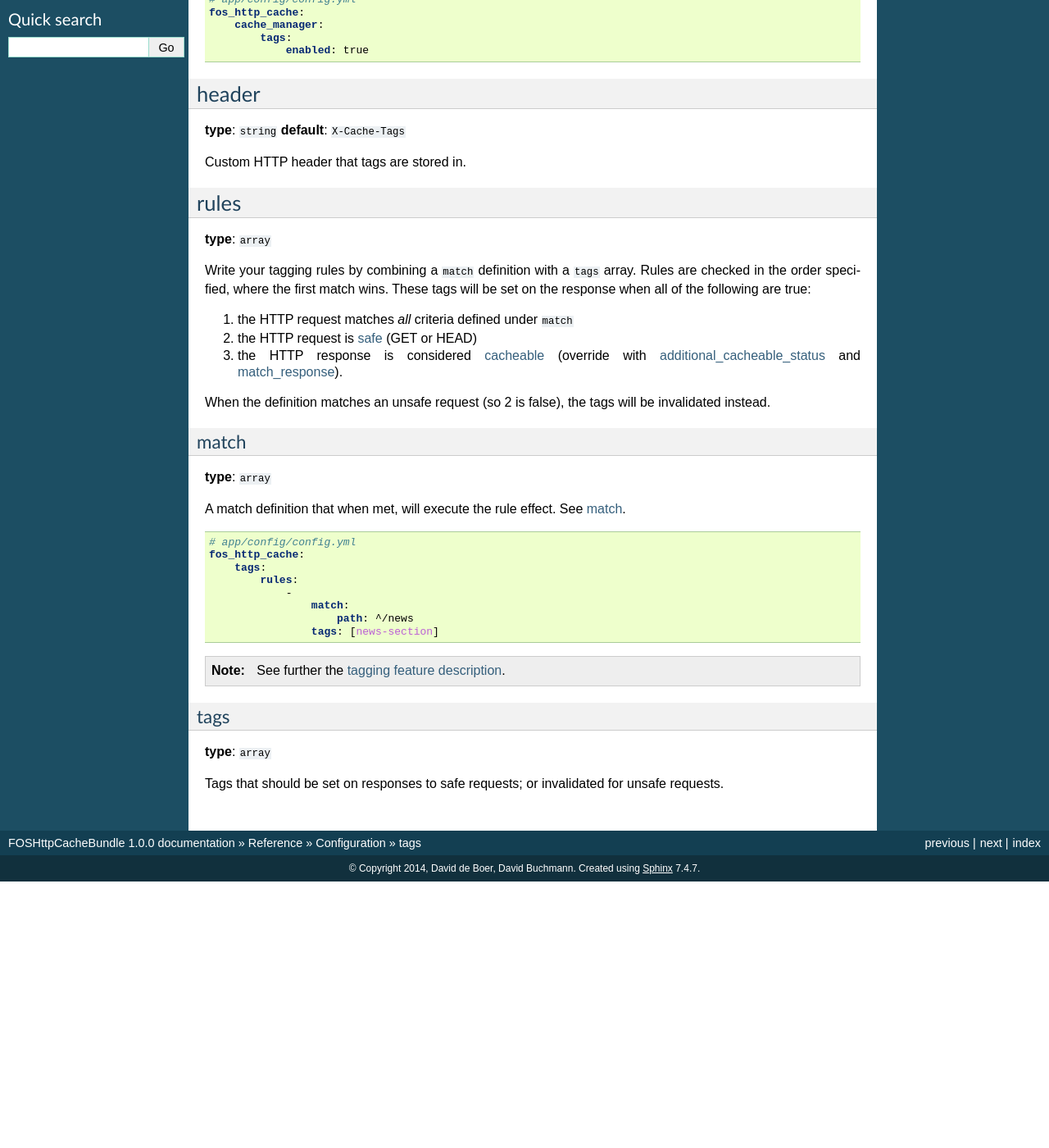
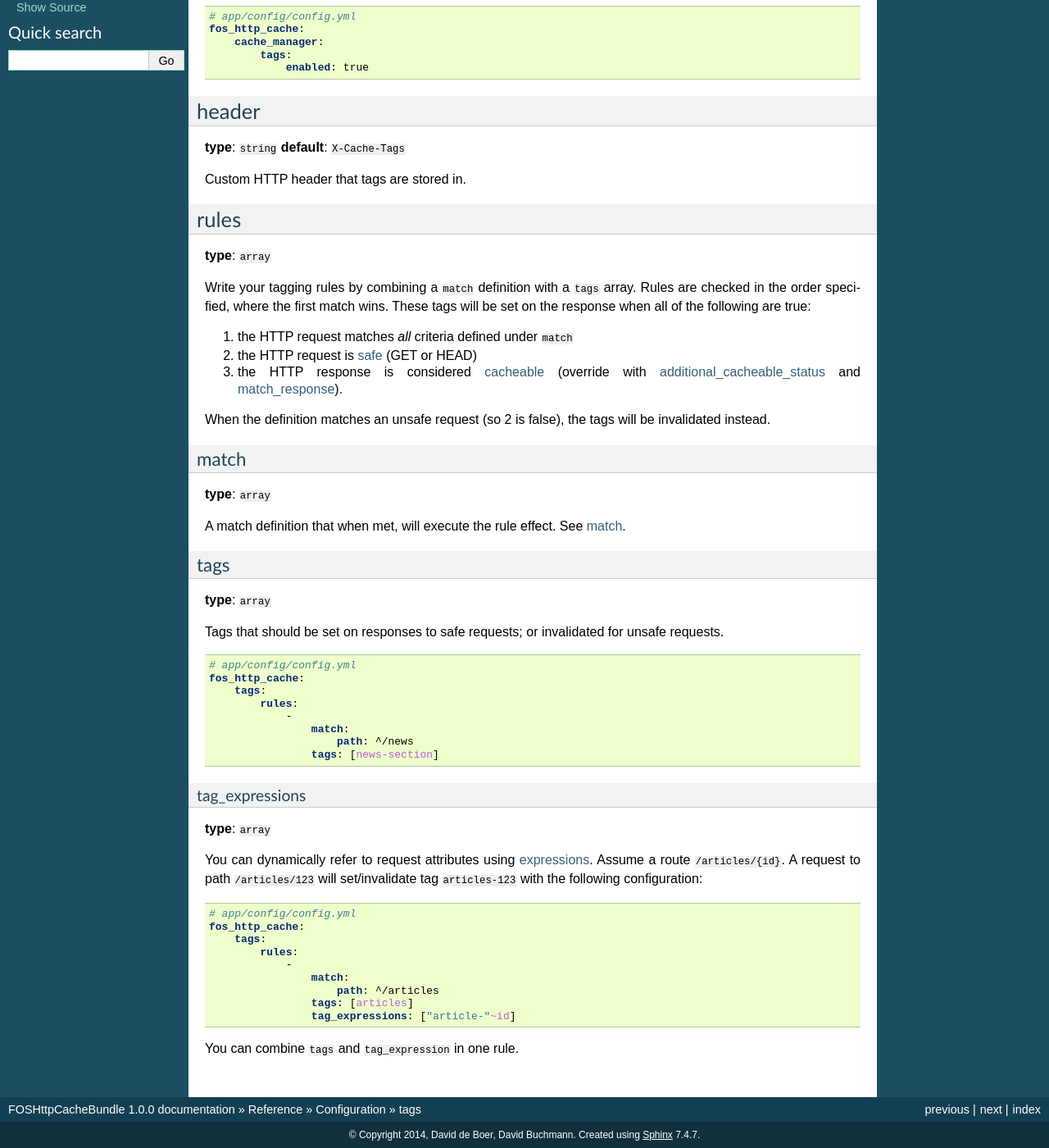
Before and after one commit to FriendsOfSymfony/FOSHttpCacheBundle, a Sphinx documentation site: the page built from Resources/doc/reference/configuration/tags.rst, in a window 1280 px wide and 1400 px high, scrolled down 335 px. Shown: the whole window at 82% size. Built offline with Sphinx 7.4.7, drawn with Linux system fonts in a browser that asks for light colours; before the commit the page ends 1410 px from its top, so only the background shows below that; some of the changed text lies outside the part shown.

Commit message:
Fix #105
* configured tags can access request.attributes with simple expression vars (id)
* response is no longer available as a value for expressions; but there’s no use case
  for that anyway
* update docs

```diff
--- a/Resources/doc/reference/annotations.rst
+++ b/Resources/doc/reference/annotations.rst
@@ -114,7 +114,7 @@
      */
     public function showAction($id)
     {
-        // Assume $id equals 123
+        // Assume request parameter $id equals 123
     }
 
 Or, using a `param converter`_::
--- a/Resources/doc/reference/configuration/tags.rst
+++ b/Resources/doc/reference/configuration/tags.rst
@@ -40,6 +41,14 @@
 
 .. include:: /includes/match.rst
 
+tags
+^^^^
+
+**type**: ``array``
+
+Tags that should be set on responses to safe requests; or invalidated for
+unsafe requests.
+
 .. code-block:: yaml
 
     # app/config/config.yml
@@ -51,14 +60,27 @@
                         path: ^/news
                     tags: [news-section]
 
-.. note::
 
-    See further the :doc:`tagging feature description </features/tagging>`.
-
-tags
-^^^^
+tag_expressions
+~~~~~~~~~~~~~~~
 
 **type**: ``array``
 
-Tags that should be set on responses to safe requests; or invalidated for
-unsafe requests.
+You can dynamically refer to request attributes using
+:ref:`expressions <expression language requirement>`. Assume a route
+``/articles/{id}``. A request to path ``/articles/123`` will set/invalidate
+tag ``articles-123`` with the following configuration:
+
+.. code-block:: yaml
+
+    # app/config/config.yml
+    fos_http_cache:
+        tags:
+            rules:
+                -
+                    match:
+                        path: ^/articles
+                    tags: [articles]
+                    tag_expressions: ["article-"~id]
+
+You can combine ``tags`` and ``tag_expression`` in one rule.
```
Also changed, not shown: other parts of Resources/doc/reference/configuration/tags.rst (+2 -1 lines), 2 other files.
